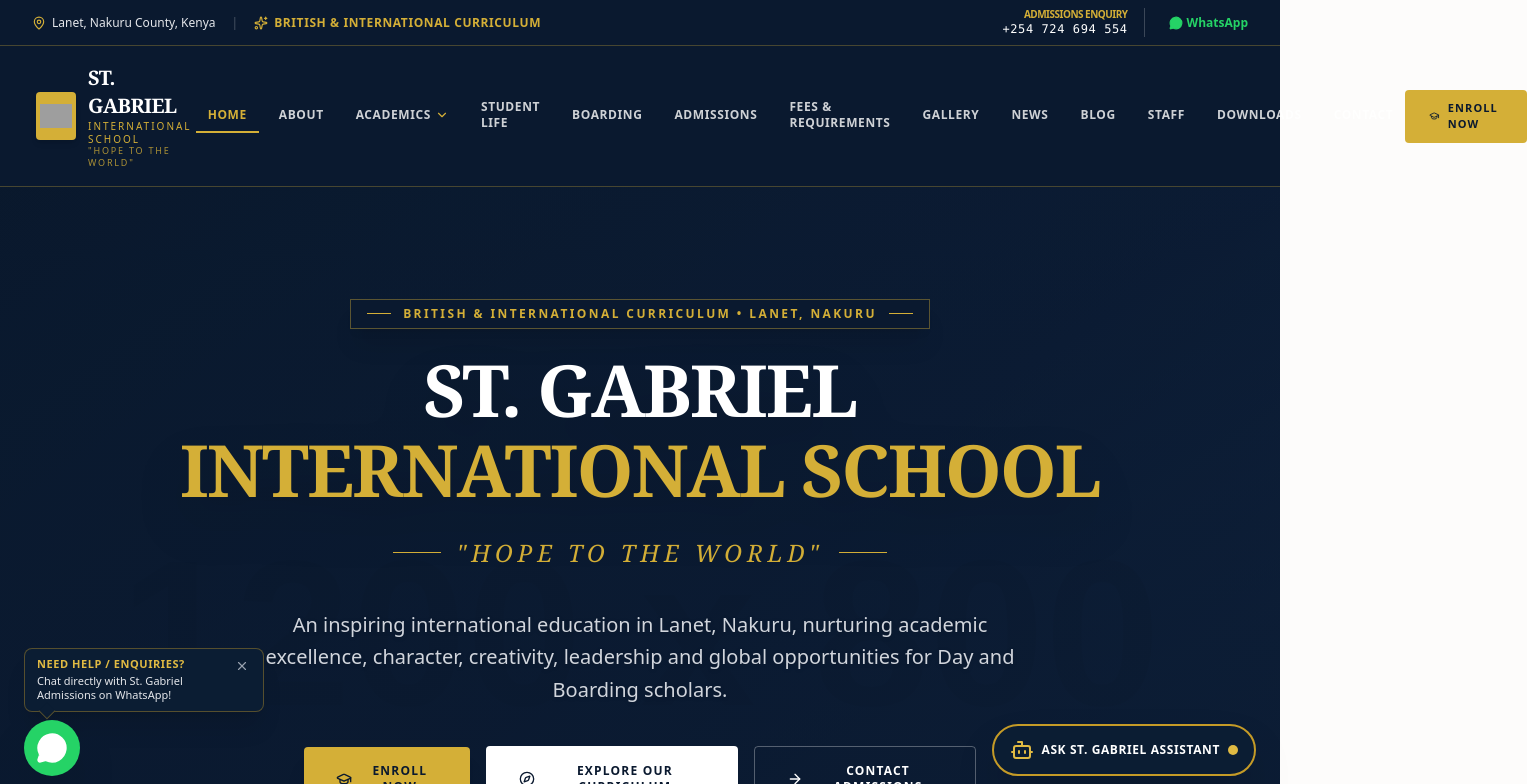
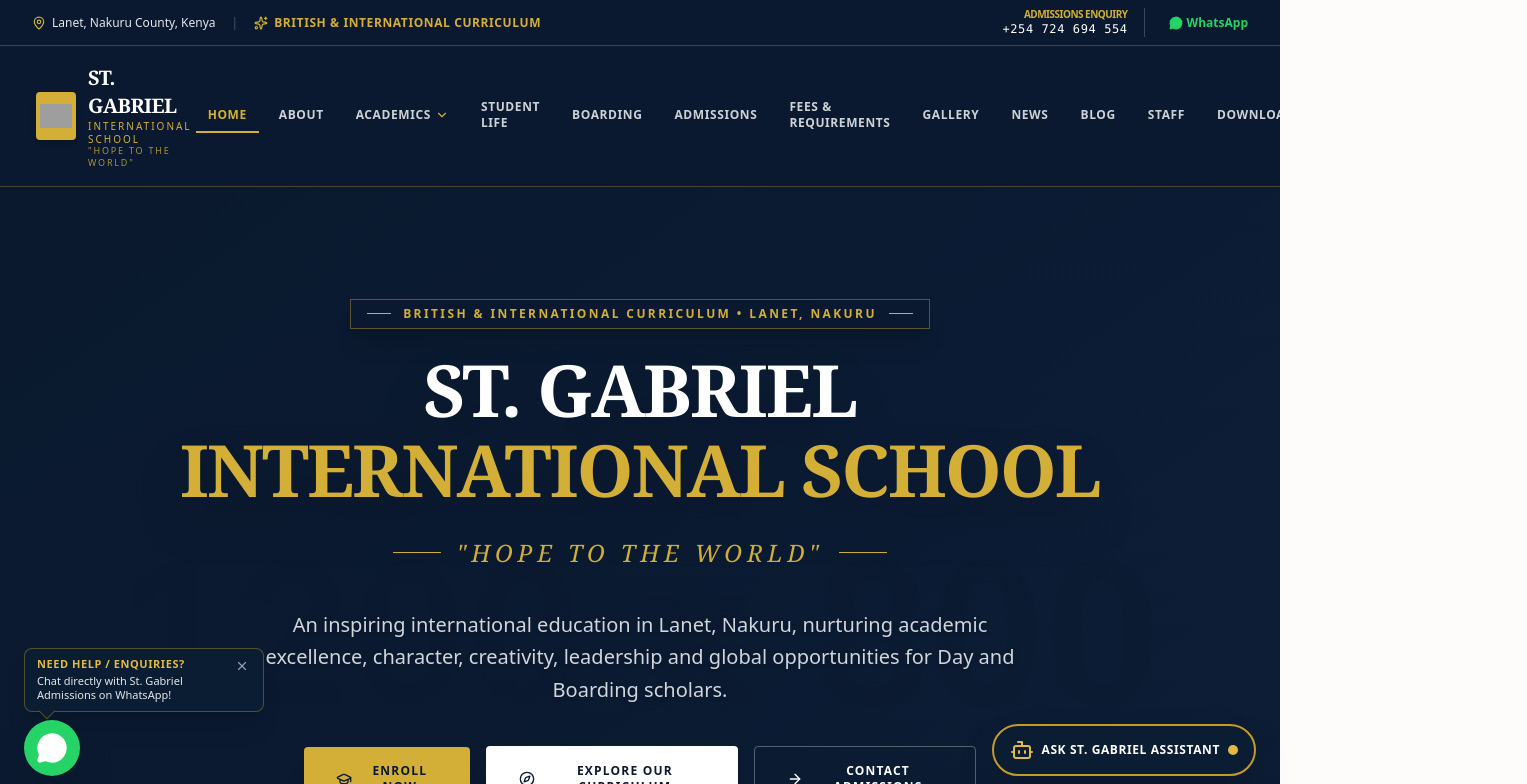
Before and after one commit to stechflare-ship-it/stgabrielinternational, a React (Vite) app: page / in a window 1280 px wide. Shown: the top 784 px of the page, 1527 px wide, since content can reach past the window. Built offline with nearby package versions, Linux system fonts and the light colour scheme; grey boxes are pictures that could not be loaded.

Commit message:
Update TechFlare Solutions website link to techflare-solutions.com, remove horizontal right whitespace overflow

```diff
--- a/src/App.tsx
+++ b/src/App.tsx
@@ -25,7 +25,7 @@ export default function App() {
   return (
     <Router>
       <ScrollToTop />
-      <div className="flex flex-col min-h-screen bg-[#F8F9FB] font-sans text-gray-900 antialiased selection:bg-[#C59B27] selection:text-[#0B1D33]">
+      <div className="flex flex-col min-h-screen max-w-full overflow-x-hidden bg-[#F8F9FB] font-sans text-gray-900 antialiased selection:bg-[#C59B27] selection:text-[#0B1D33]">
         <Navbar />
 
         <main className="flex-grow">
--- a/src/components/layout/Footer.jsx
+++ b/src/components/layout/Footer.jsx
@@ -42,14 +42,14 @@ export default function Footer(){
             <li><a href={SOCIAL_MEDIA.youtube} className="text-gray-300 hover:text-white">YouTube</a></li>
           </ul>
 
-          <p className="text-xs text-gray-400 mt-6">Website by TechFlare Solutions — "Igniting Innovations · Delivering Solutions"</p>
+          <p className="text-xs text-gray-400 mt-6">Website by <a href="https://techflare-solutions.com" target="_blank" rel="noopener noreferrer" className="hover:underline font-semibold text-amber-400">TechFlare Solutions</a> — "Igniting Innovations · Delivering Solutions"</p>
         </div>
       </div>
 
       <div className="bg-blue-900 text-gray-300 text-xs py-3">
         <div className="max-w-7xl mx-auto px-4 flex justify-between items-center">
           <div>© {new Date().getFullYear()} St. Gabriel International School. All rights reserved.</div>
-          <div>Designed & Built by TechFlare Solutions</div>
+          <div>Designed & Built by <a href="https://techflare-solutions.com" target="_blank" rel="noopener noreferrer" className="hover:underline font-semibold text-amber-400">TechFlare Solutions</a></div>
         </div>
       </div>
     </footer>
--- a/src/data/schoolData.ts
+++ b/src/data/schoolData.ts
@@ -74,7 +74,7 @@ export const SCHOOL_INFO = {
   developer: {
     name: 'TECHFLARE SOLUTIONS',
     tagline: 'Igniting Innovations · Delivering Solutions',
-    website: 'https://techflaresolutions.com'
+    website: 'https://techflare-solutions.com'
   },
   whatsappPrefillMessage: encodeURIComponent(
     'Hello St. Gabriel International School. I would like to enquire about admission, fees and school programmes.'
--- a/src/index.css
+++ b/src/index.css
@@ -16,11 +16,20 @@
     --warm-bg: #FDFCFB;
   }
 
-  html {
+  html, body {
     font-family: var(--font-sans);
     scroll-behavior: smooth;
     color: #1A1A1A;
     background-color: var(--warm-bg);
+    max-width: 100%;
+    overflow-x: hidden;
+    margin: 0;
+    padding: 0;
+  }
+
+  #root {
+    max-width: 100%;
+    overflow-x: hidden;
   }
 
   h1, h2, h3, .font-serif {
```
